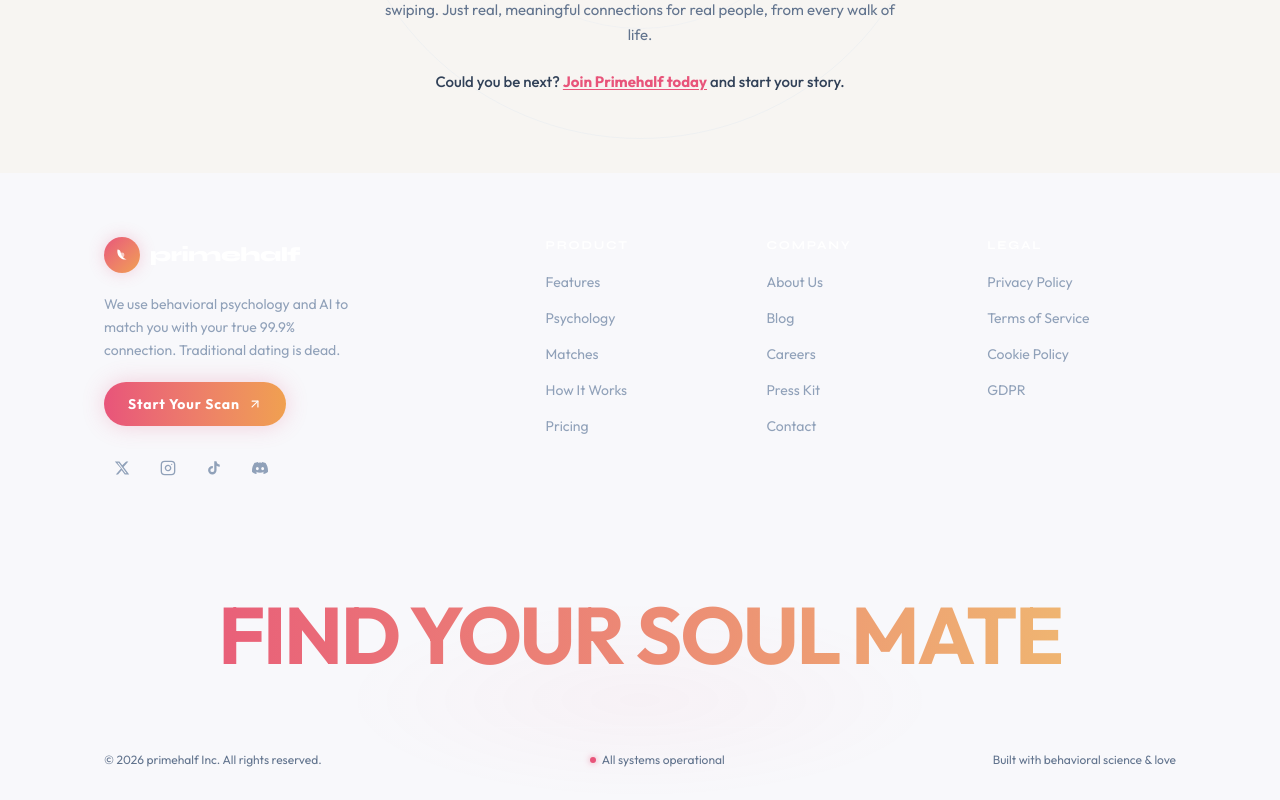
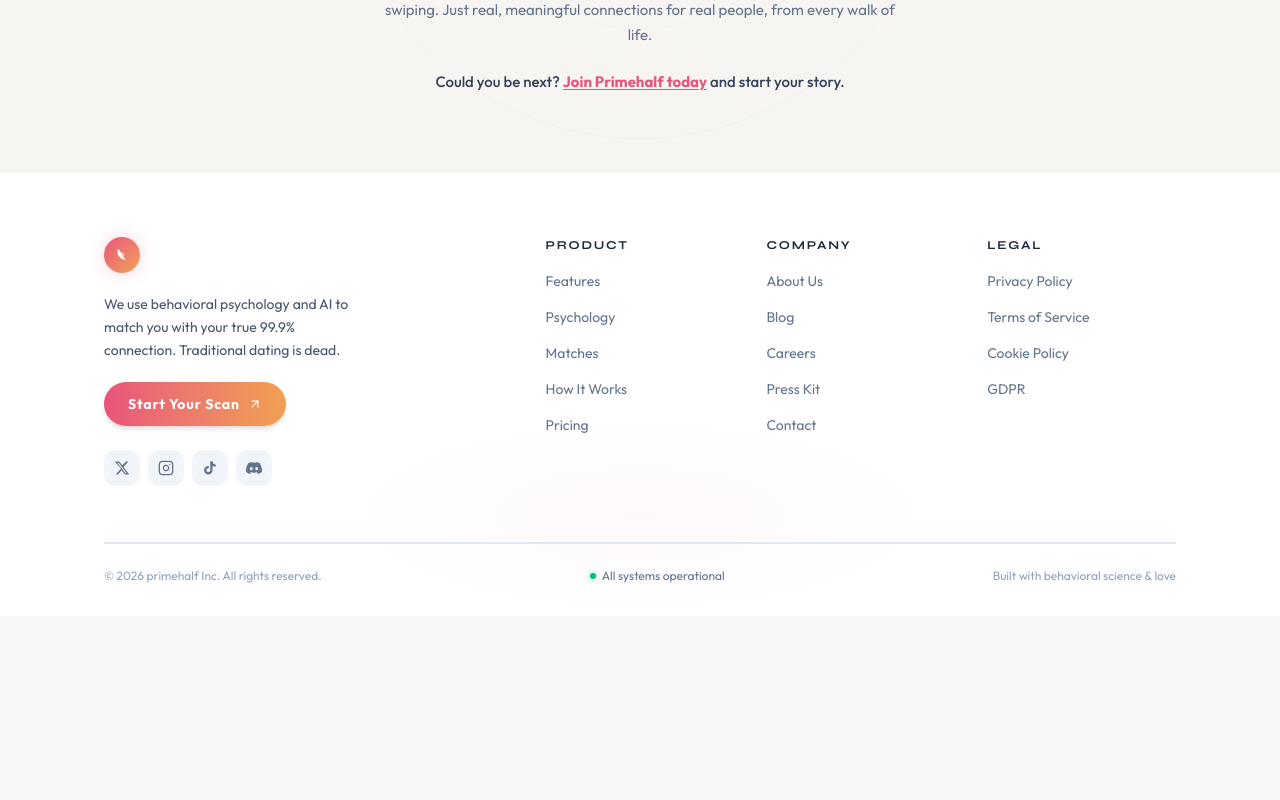
Before and after one commit to InnoBiz-Consultancy-Service/shadimate-client, a Next.js app: page / in a window 1280 px wide. Shown: the part 2050-2850 px from the top of the page. After the commit the page ends 2666 px from the top, so only its background shows below. Built offline with nearby package versions, Linux system fonts and the light colour scheme.

Commit message:
added soulmeate section on the homepage

```diff
--- a/src/components/home/SoulmateSection/SoulmateSection.tsx
+++ b/src/components/home/SoulmateSection/SoulmateSection.tsx
@@ -263,7 +263,7 @@ export default function WhereSoulsMeet() {
           >
             Could you be next?{" "}
             <Link
-              href="/personality-test"
+              href="/login"
               className="font-bold underline underline-offset-2"
               style={{ color: "#E8547A", textDecorationColor: "#E8547A" }}
             >
--- a/src/components/shared/Footer/Footer.tsx
+++ b/src/components/shared/Footer/Footer.tsx
@@ -61,31 +61,32 @@ const socials = [
 
 export default function Footer() {
   return (
-    <footer className="font-outfit relative w-full overflow-hidden bg-transparent">
-      <div className="pointer-events-none absolute bottom-0 left-1/2 -translate-x-1/2 w-150 h-50 rounded-full opacity-10 bg-[radial-gradient(ellipse,rgba(232,84,122,0.4)_0%,transparent_70%)]" />
+    <footer className="font-outfit relative w-full overflow-hidden bg-white">
+      {/* Subtle gradient accent - light version */}
+      <div className="pointer-events-none absolute bottom-0 left-1/2 -translate-x-1/2 w-150 h-50 rounded-full opacity-20 bg-[radial-gradient(ellipse,rgba(232,84,122,0.2)_0%,transparent_70%)]" />
 
-      <div className="relative z-10 max-w-6xl mx-auto px-6 md:px-10 pt-16 pb-8">
-        <div className="grid grid-cols-1 md:grid-cols-5 gap-12 md:gap-8 pb-14 border-b border-white/[0.07]">
-          <div className="md:col-span-2 flex flex-col gap-5">
+      <div className="relative z-10 max-w-6xl mx-auto px-5 md:px-10 pt-12 md:pt-16 pb-6 md:pb-8">
+        <div className="grid grid-cols-1 md:grid-cols-5 gap-10 md:gap-8 pb-10 md:pb-14 border-b border-slate-200">
+          <div className="md:col-span-2 flex flex-col gap-4 md:gap-5">
             <Logo />
-            <p className="text-slate-400 text-sm leading-relaxed max-w-65">
+            <p className="text-slate-600 text-sm leading-relaxed max-w-65">
               We use behavioral psychology and AI to match you with your true
               99.9% connection. Traditional dating is dead.
             </p>
 
             <Link
               href="/personality-test"
-              className="inline-flex items-center gap-2 px-6 py-3 rounded-full text-on-brand text-sm font-bold tracking-[0.06em] no-underline bg-linear-to-r from-brand to-accent shadow-(--shadow-brand-md) hover:scale-[1.05] hover:shadow-(--shadow-brand-lg) active:scale-[0.98] transition-all duration-300 w-fit"
+              className="inline-flex items-center justify-center gap-2 px-5 py-2.5 md:px-6 md:py-3 rounded-full text-white text-sm font-bold tracking-[0.06em] no-underline bg-gradient-to-r from-brand to-accent shadow-md hover:shadow-lg hover:scale-[1.02] active:scale-[0.98] transition-all duration-200 w-fit"
             >
               Start Your Scan <ArrowUpRight size={14} />
             </Link>
 
-            <div className="flex items-center gap-2.5 mt-1">
+            <div className="flex items-center gap-2 mt-1">
               {socials.map(({ icon, label }) => (
                 <button
                   key={label}
                   aria-label={label}
-                  className="w-9 h-9 rounded-xl flex items-center justify-center bg-white/5 border border-white/5 text-slate-400 cursor-pointer transition-all duration-200 hover:bg-brand/10 hover:border-brand/35 hover:text-brand hover:shadow-(--shadow-brand-xs) hover:-translate-y-0.5"
+                  className="w-9 h-9 rounded-xl flex items-center justify-center bg-slate-100 text-slate-500 cursor-pointer transition-all duration-200 hover:bg-brand/10 hover:text-brand hover:-translate-y-0.5 active:translate-y-0"
                 >
                   {icon}
                 </button>
@@ -94,16 +95,16 @@ export default function Footer() {
           </div>
 
           {footerLinks.map((col) => (
-            <div key={col.heading} className="flex flex-col gap-4">
-              <h4 className="font-syne text-white text-xs font-bold tracking-[0.15em] uppercase">
+            <div key={col.heading} className="flex flex-col gap-3 md:gap-4">
+              <h4 className="font-syne text-slate-800 text-xs font-bold tracking-[0.15em] uppercase">
                 {col.heading}
               </h4>
-              <ul className="flex flex-col gap-3">
+              <ul className="flex flex-col gap-2 md:gap-3">
                 {col.links.map((link) => (
                   <li key={link}>
                     <a
                       href="#"
-                      className="text-slate-400 text-sm transition-colors duration-180 hover:text-brand"
+                      className="text-slate-500 text-sm transition-colors duration-150 hover:text-brand block py-0.5"
                     >
                       {link}
                     </a>
@@ -113,24 +114,18 @@ export default function Footer() {
             </div>
           ))}
         </div>
-
-        <div className="py-12 text-center">
-          <p className="text-[clamp(36px,8vw,80px)] font-extrabold leading-[1.1] tracking-[-0.03em] text-gradient-rose">
-            FIND YOUR SOUL MATE
-          </p>
-        </div>
-
-        <div className="border-t border-white/[0.07] pt-6 flex flex-col md:flex-row items-center justify-between gap-3">
-          <p className="text-slate-500 text-xs">
+        {/* Bottom bar - simplified for mobile */}
+        <div className="border-t border-slate-200 pt-6 flex flex-col md:flex-row items-center justify-between gap-4 md:gap-3">
+          <p className="text-slate-400 text-xs order-2 md:order-1">
             © {new Date().getFullYear()} primehalf Inc. All rights reserved.
           </p>
-          <div className="flex items-center gap-1.5">
-            <span className="w-1.5 h-1.5 rounded-full bg-brand shadow-(--shadow-brand-dot)" />
+          <div className="flex items-center gap-1.5 order-1 md:order-2">
+            <span className="w-1.5 h-1.5 rounded-full bg-emerald-500 shadow-[0_0_6px_rgba(16,185,129,0.5)]" />
             <span className="text-slate-500 text-xs">
               All systems operational
             </span>
           </div>
-          <p className="text-slate-500 text-xs">
+          <p className="text-slate-400 text-xs order-3">
             Built with behavioral science &amp; love
           </p>
         </div>
```
Also changed, not shown: src/components/home/ChatInterface/ChatInterface.tsx (added).
